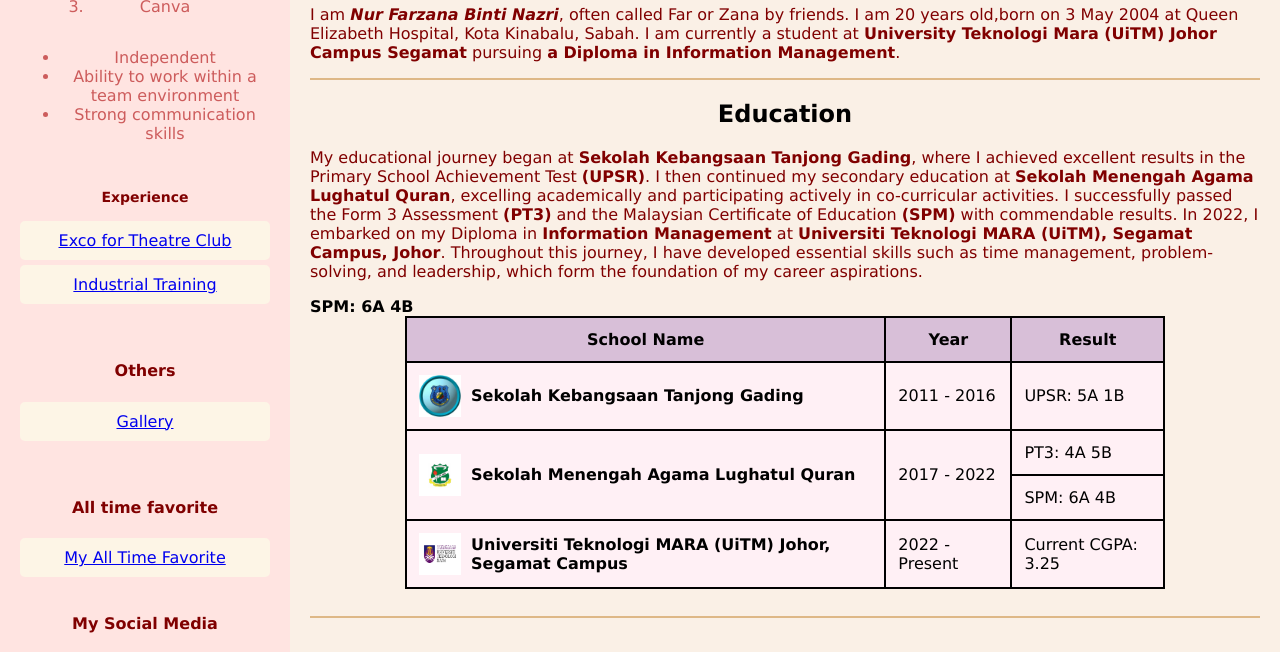
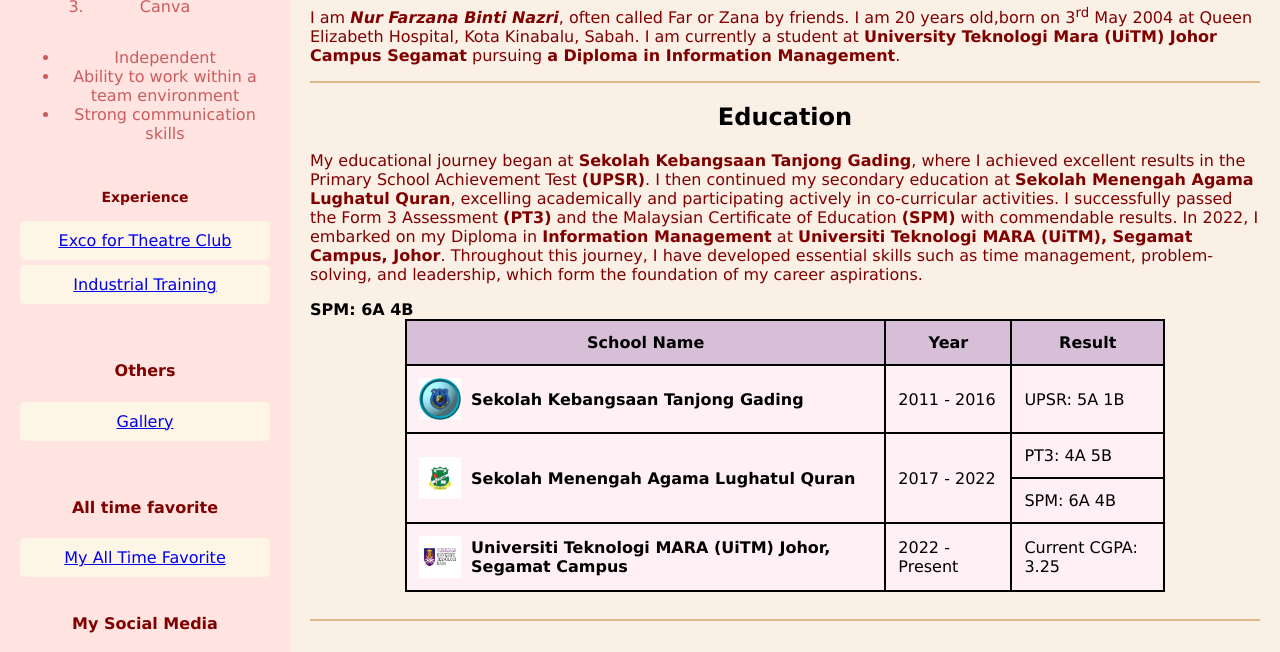
Before and after one commit to farzanazri/last-website, a plain HTML site: page Final Resume.html in a window 1280 px wide. Shown: the part 350-1002 px from the top of the page. Drawn offline with Linux system fonts and the light colour scheme.

Commit message:
Add files via upload

```diff
--- a/Final Resume.html
+++ b/Final Resume.html
@@ -179,7 +179,7 @@
         <center><img src="far.jpg" alt="FAR" width="220" height="250"></center>
         <h1>About Me</h1>
         <p style="color:maroon;">
-           I am <b><i> Nur Farzana Binti Nazri</b></i>, often called Far or Zana by friends. I am 20 years old,born on 3 May 2004 at Queen Elizabeth Hospital,
+           I am <b><i> Nur Farzana Binti Nazri</b></i>, often called Far or Zana by friends. I am 20 years old,born on 3<sup>rd</sup> May 2004 at Queen Elizabeth Hospital,
 Kota Kinabalu, Sabah. I am currently a student at <b>University Teknologi Mara (UiTM) Johor Campus Segamat</b> pursuing
 <b>a Diploma in Information Management</b>.</p>
 
```
